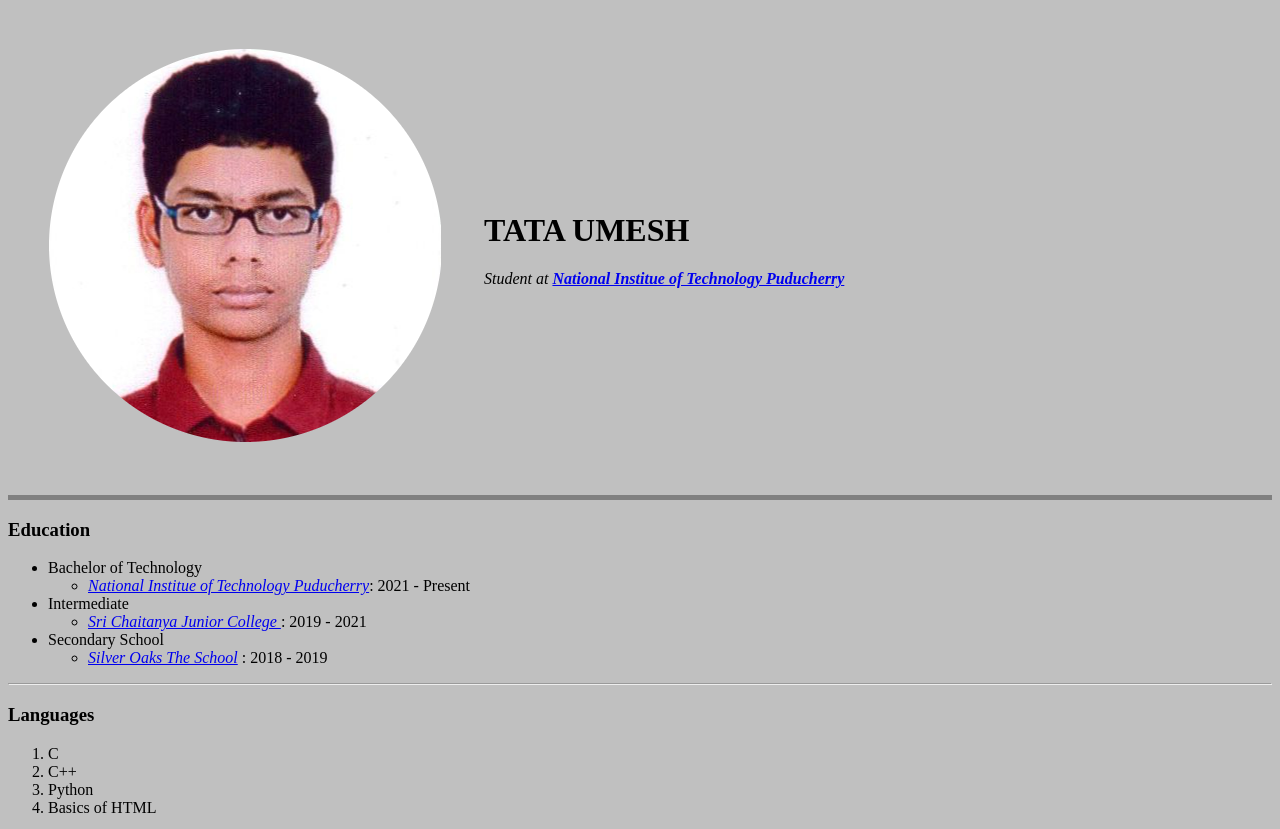
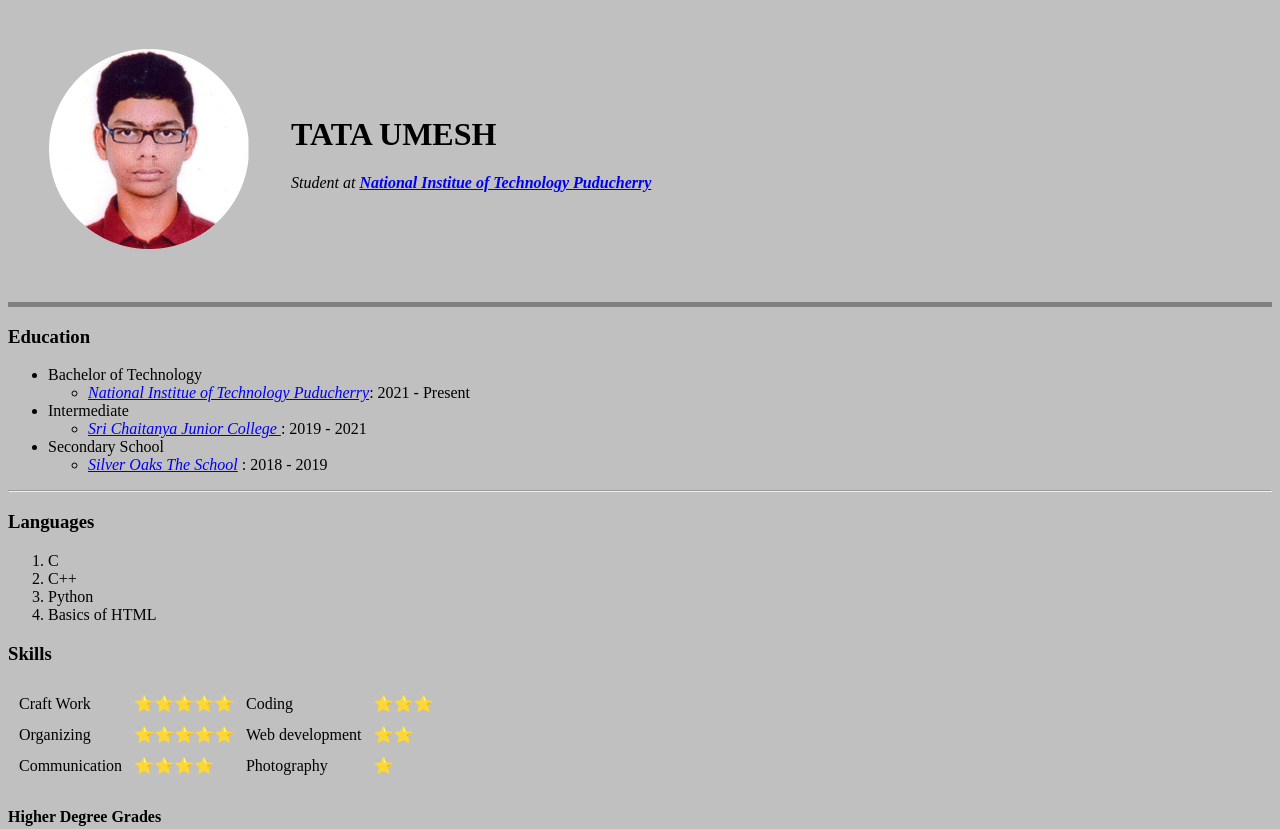
Before and after one commit to umeshtata/CV, a plain HTML site: page index.html in a window 1280 px wide. Shown: the top 829 px of the page. Drawn offline with Linux system fonts and the light colour scheme.

Commit message:
Update index.html

```diff
--- a/index.html
+++ b/index.html
@@ -7,7 +7,7 @@
 <body>
     <table cellspacing="40">
         <tr>
-            <td> <img src="PHOTO-modified.png" alt="Photo"> </td>
+            <td> <img height=200px src="PHOTO-modified.png" alt="Photo"> </td>
             <td>
                 <h1> TATA UMESH </h1>
                 <p> <em> Student at <strong><a href="https://www.nitpy.ac.in/">National Institue of Technology Puducherry</a></strong> </em></p>
```
